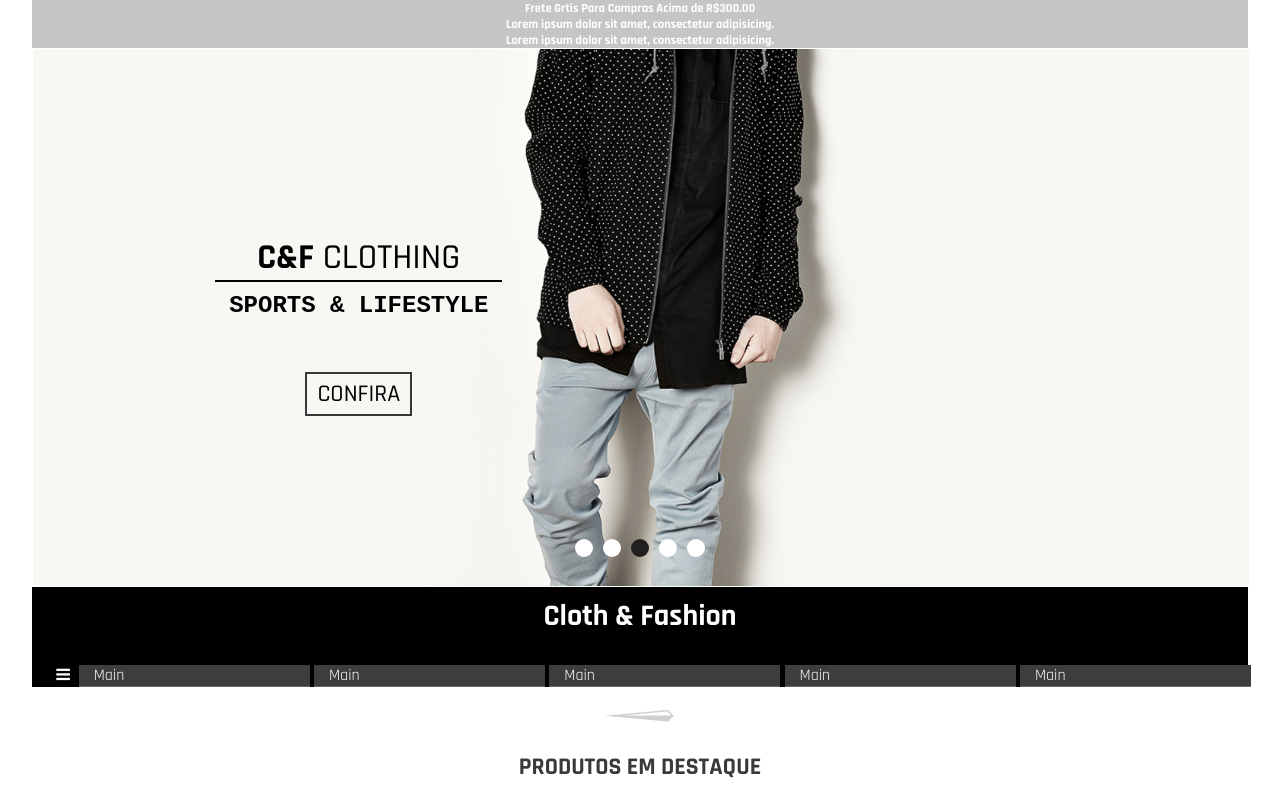
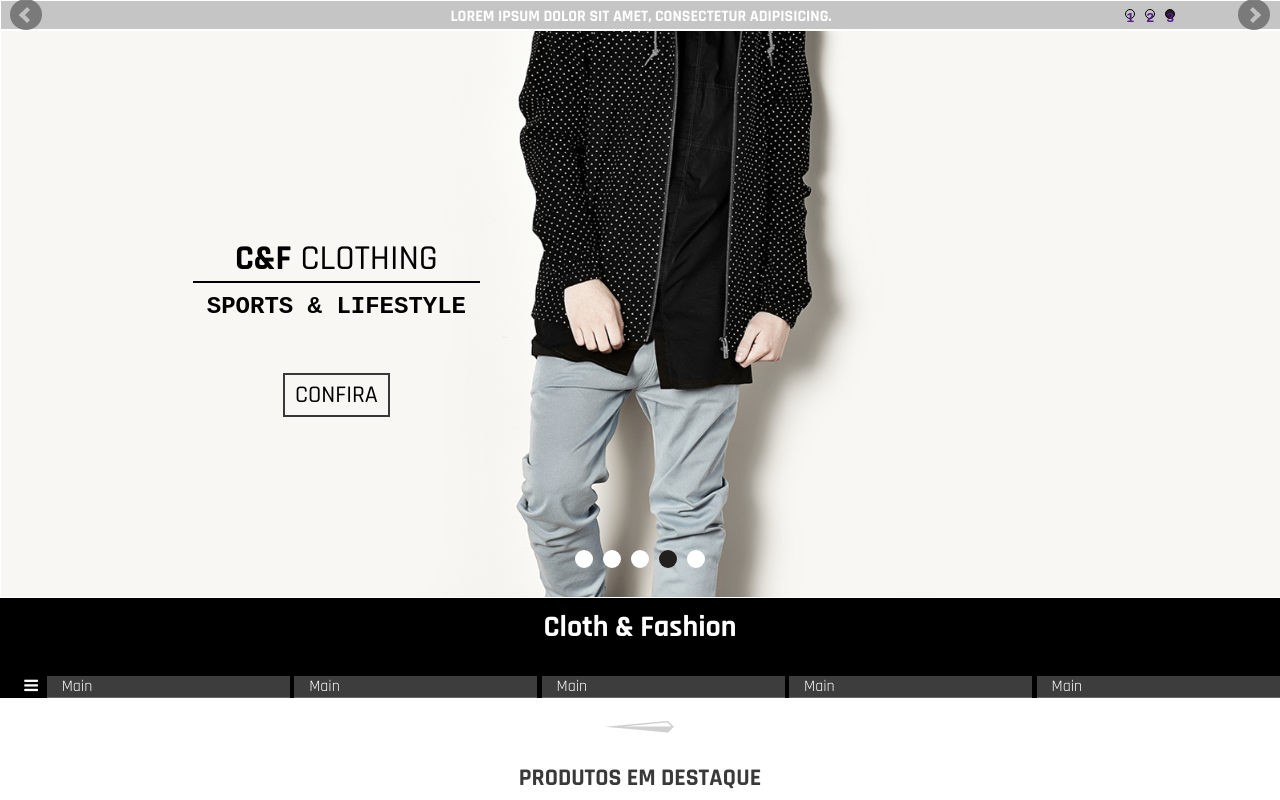
Before and after one commit to Vano87/Shop-Project, a plain HTML site: page index.html in a window 1280 px wide. Shown: the top 800 px of the page. Drawn offline with nearby package versions, Linux system fonts and the light colour scheme; files whose address does not match are found by name.

Commit message:
layout ready for my opportunities

```diff
--- a/css/style.css
+++ b/css/style.css
@@ -13,7 +13,7 @@ li {
   list-style: none;
 }
 .wrapper {
-  width: 95%;
+  width: 100%;
   max-width: 1600px;
   height: auto;
   margin: 0 auto;
@@ -27,11 +27,30 @@ header {
 .top-header {
   background-color: #c5c5c5;
 }
+.wrapper-carousel .bx-wrapper .bx-pager {
+  /*position: absolute;*/
+  text-align: right;
+  bottom: 5px;
+  right: 100px;
+}
+.wrapper-carousel .bx-wrapper .bx-pager.bx-default-pager a {
+  width: 8px;
+  height: 8px;
+  margin: 0 5px;
+  background: #c5c5c5;
+  border: 1px solid #010202;
+}
 .carousel-item li {
+  text-align: center;
+}
+.carousel-item li p {
+  margin: 5px;
+}
+.carousel-item li a {
   color: #fff;
   font-weight: 700;
-  font-size: 0.78em;
-  text-align: center;
+  font-size: .75;
+  text-transform: uppercase;
 }
 .container {
   position: relative;
@@ -326,14 +345,13 @@ footer {
 .wrapper-footer {
   max-width: 1220px;
   margin: 0 auto;
-  min-height: 36px;
+  height: 36px;
 }
 .contacts {
   font-size: 1em;
   font-weight: 400;
   text-transform: uppercase;
   display: inline;
-  line-height: 10px;
 }
 .contacts li {
   display: inline;
--- a/index.html
+++ b/index.html
@@ -8,6 +8,8 @@
   <meta name="viewport" content="width=device-width, initial-scale=1">
   <link rel="stylesheet" type="text/css" href="fonts/fontello-5f2d43d2/css/fontello.css">
   <link rel="stylesheet" type="text/css" href="css/jquery.bxslider.css">
+  <script src="http://ajax.googleapis.com/ajax/libs/jquery/2.0.3/jquery.min.js"></script>
+  <script src="js/jquery.bxslider.min.js"></script>
   <title>Shop C&F</title>
 </head>
 <body>
@@ -15,11 +17,13 @@
     <!------------------------------ Header ------------------------------>
     <header>
       <div class="top-header">
-        <ul class="carousel-item">
-          <li>Frete Grtis Para Compras Acima de R$300.00</li>
-          <li>Lorem ipsum dolor sit amet, consectetur adipisicing.</li>
-          <li>Lorem ipsum dolor sit amet, consectetur adipisicing.</li>
-        </ul>
+        <div class="wrapper-carousel">
+          <ul class="carousel-item">
+            <li><a href="#"><p>Frete Grtis Para Compras Acima de R$300.00</p></a></li>
+            <li><a href="#"><p>Lorem ipsum dolor sit amet, consectetur adipisicing.</p></a></li>
+            <li><a href="#"><p>Lorem ipsum dolor sit amet, consectetur adipisicing.</p></a></li>
+          </ul>
+        </div>
       </div>
         <ul class="banner-slider">
           <div class="container">
@@ -322,23 +326,16 @@
 
 
 
-
-
-  <script src="http://ajax.googleapis.com/ajax/libs/jquery/2.0.3/jquery.min.js"></script>
-  <script src="js/jquery.bxslider.min.js"></script>
   <script>
-
     $(document).ready(function() {
       $('.banner-slider').bxSlider({
         startSlide : 2,
         adaptiveHeight : true,
         controls : false,
-        captions : true,
-        // auto : true,
-        // pause : 4000,
+        auto : true,
+        pause : 4000,
       });
       });
-
     $(document).ready(function() {
       $('.clothes-photo').bxSlider({
         minSlides: 3,
@@ -349,6 +346,11 @@
         controls : true
 });
 });
+    $(document).ready(function() {
+  $('.carousel-item').bxSlider({
+    startSlide : 2,
+});
+});
   </script>
 </body>
 </html>
```
Also changed, not shown: css/jquery.bxslider.css.
